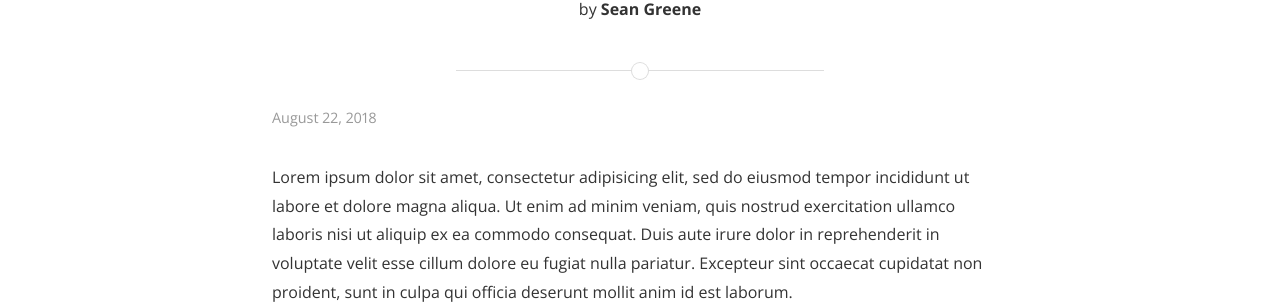
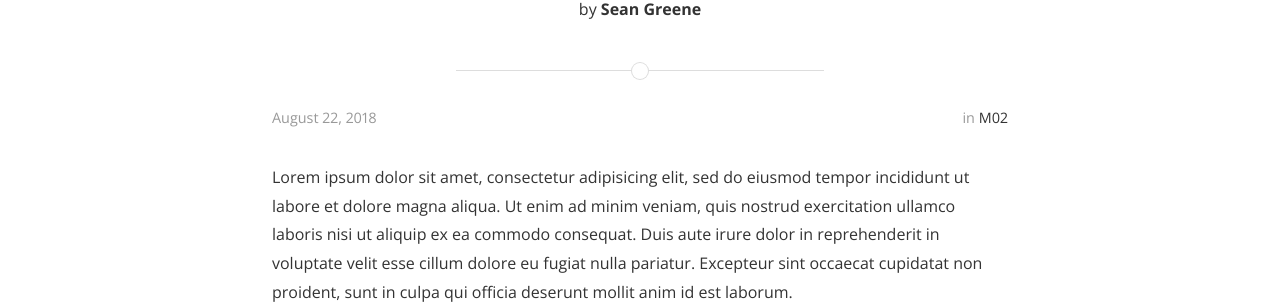
Before and after one commit to seangreene/mcjournalism, a Jekyll site: the page built from _posts/2018-08-22-test.markdown, in a window 1280 px wide. Shown: the part 177-481 px from the top of the page. Built offline with Jekyll 4.4.1, drawn with Linux system fonts in a browser that asks for light colours; nearby versions of some CDN libraries; a style sheet for code colours, icons or effects is not loaded.

Commit message:
what wrong with the homepage

```diff
--- a/_posts/2018-08-22-test.markdown
+++ b/_posts/2018-08-22-test.markdown
@@ -1,9 +1,9 @@
 ---
 layout: post
 title:  "This is a test post"
-date:   2018-08-22 00:00:00
+date:   2018-08-22 12:00:00
 author: Sean Greene
-categories:
+categories: M02
 ---
 
 Lorem ipsum dolor sit amet, consectetur adipisicing elit, sed do eiusmod tempor incididunt ut labore et dolore magna aliqua.
```
